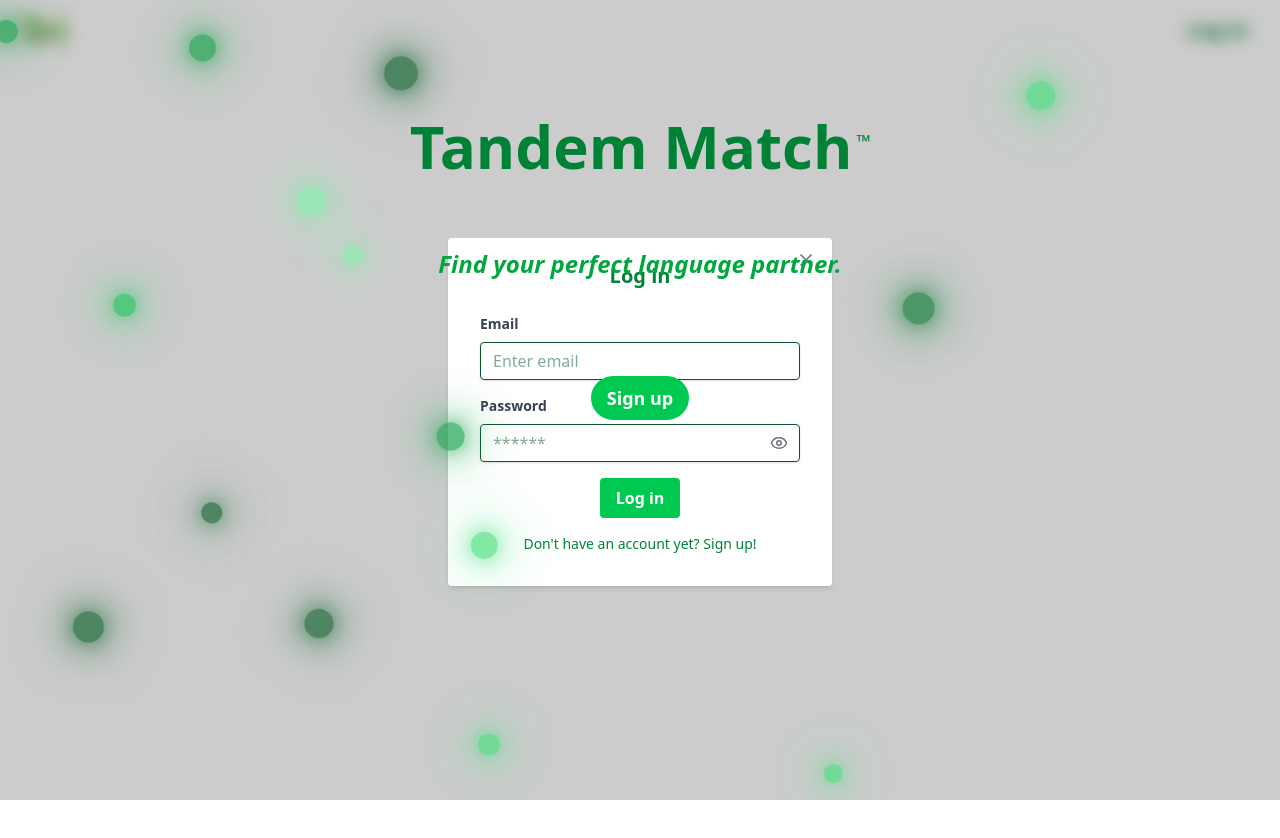
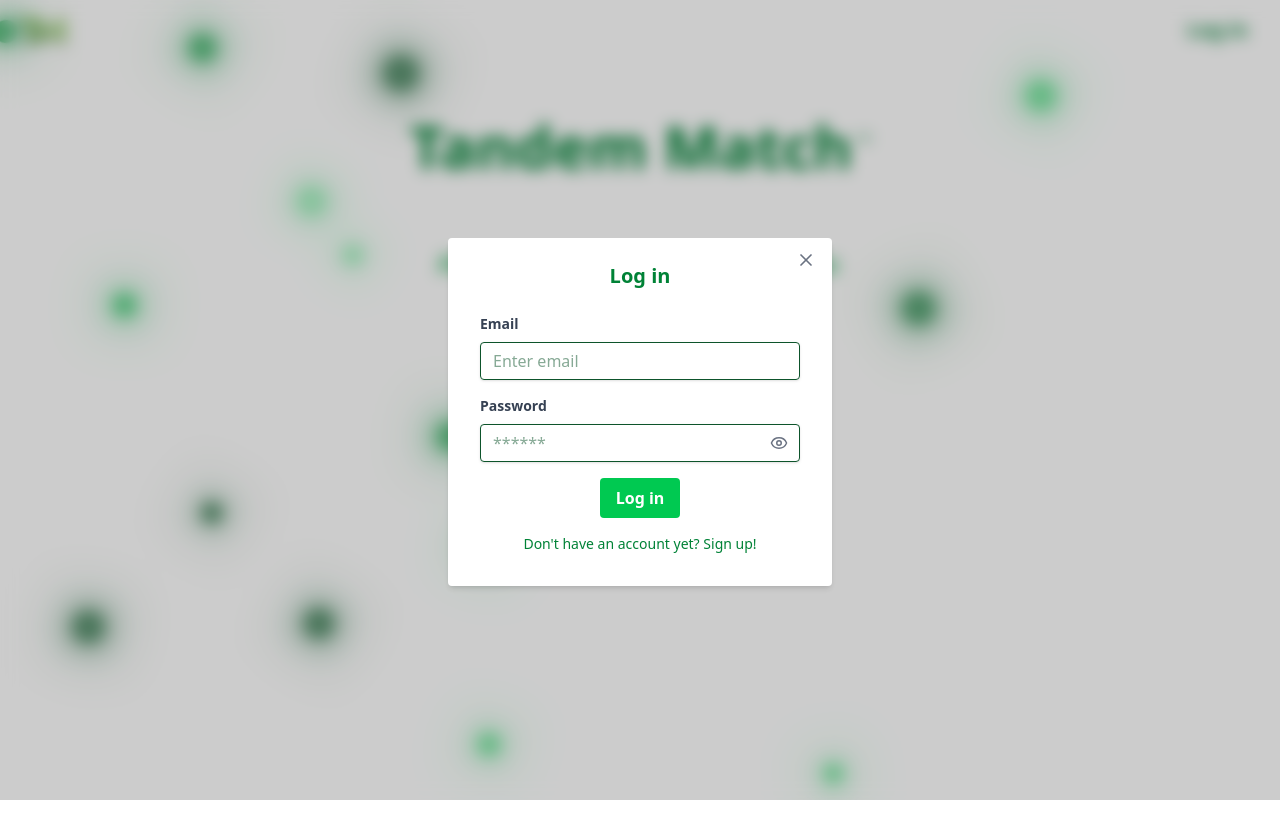
Before and after one commit to M-RBR/Tandem-Match, a React (Vite) app in the folder client/: page / in a window 1280 px wide. Both pictures are taken after a click on the button "Log in". Shown: the top 838 px of the page. Built offline with nearby package versions, Linux system fonts and the light colour scheme.

Commit message:
Enhance AuthModal component: add z-index to modal for improved stacking context and visibility.

```diff
--- a/client/src/components/AuthModal.tsx
+++ b/client/src/components/AuthModal.tsx
@@ -126,7 +126,7 @@ function AuthModal({ onClose, mode: initialMode }: AuthModalProps) {
     <div
       ref={modalRef}
       onClick={closeModal}
-      className="fixed inset-0 bg-black/20 backdrop-blur-sm flex justify-center items-center"
+      className="fixed inset-0 bg-black/20 backdrop-blur-sm flex justify-center items-center z-50"
     >
       <div className="w-full max-w-sm mt-10">
         <form
```
